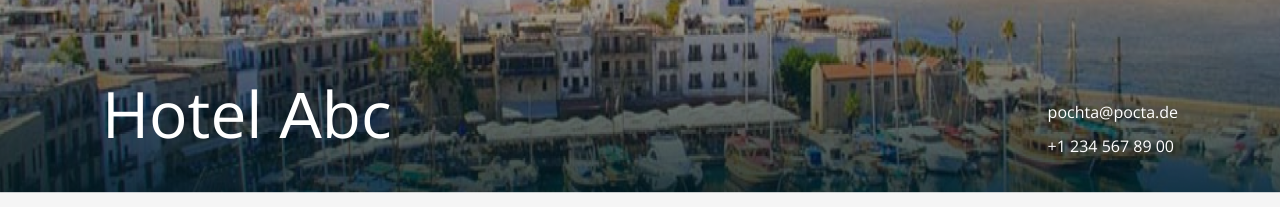
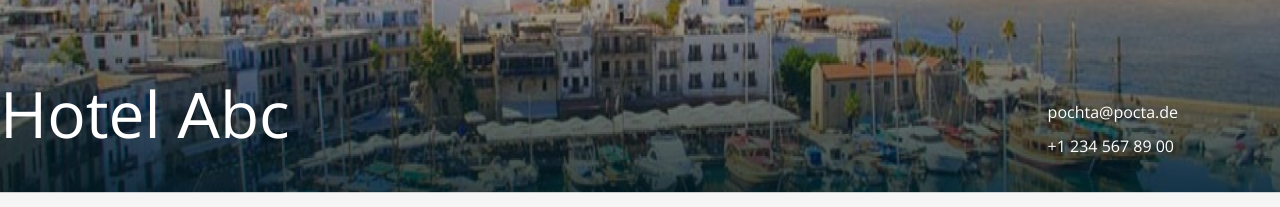
Before and after one commit to MindAsEngine/twg-frontend, a React app: page /hotel in a window 1280 px wide. Shown: the part 250-457 px from the top of the page. Built offline with nearby package versions, Linux system fonts and the light colour scheme; no server answers.

Commit message:
update style file name + delete paddings (tur,attracton,hotels)

```diff
--- a/src/components/showMore/ShowMoreComment.js
+++ b/src/components/showMore/ShowMoreComment.js
@@ -1,5 +1,5 @@
 import { useEffect, useState, useRef } from "react";
-import "./style.scss";
+import "./showMore.scss";
 
 const ShowMoreComment = (props) => {
   const [state, setState] = useState({
--- a/src/components/tags/Tags.js
+++ b/src/components/tags/Tags.js
@@ -5,7 +5,7 @@ import { ReactComponent as Medal } from "../../img/tags/medal.svg";
 import { ReactComponent as Music } from "../../img/tags/music.svg";
 import { ReactComponent as Wifi } from "../../img/tags/wifi.svg";
 
-import "./style.scss";
+import "./tags.scss";
 
 //Тут пишем все значения tags
 const tagIcons = {
--- a/src/pages/attractions/Attractions.js
+++ b/src/pages/attractions/Attractions.js
@@ -1,6 +1,6 @@
 import Preview from "../../img/TurPrew.png";
 import turNo from "../../img/turNo.png";
-import "./style.scss";
+import "./attractionPage.scss";
 import { ShowMoreContent } from "../../components/showMore/ShowMore";
 import Comments from "../../components/comments/Comments";
 import MapsWithSideBar from "../../components/map/MapsWithSideBar";
--- a/src/pages/attractions/style.scss
+++ b/src/pages/attractions/attractionPage.scss
@@ -1,8 +1,12 @@
 @import "../../styles/base/variables.module.scss";
 
 .tur {
-  & .pd {
-    padding: 0 6.37rem;
+  & #preview .pd {
+    padding: 0 6.37rem 0 0;
+    // padding: 0;
+    @media (max-width: $mobileBreakpoint) {
+      padding: 0 20px;
+    }
   }
   .section__title {
     margin-bottom: 2rem;
--- a/src/pages/hotel/Hotel.js
+++ b/src/pages/hotel/Hotel.js
@@ -1,6 +1,6 @@
 import Preview from "../../img/TurPrew.png";
 import turNo from "../../img/turNo.png";
-import "./style.scss";
+import "./hotelPage.scss";
 import { ShowMoreContent } from "../../components/showMore/ShowMore";
 import Comments from "../../components/comments/Comments";
 import MapsWithSideBar from "../../components/map/MapsWithSideBar";
--- a/src/pages/hotel/style.scss
+++ b/src/pages/hotel/hotelPage.scss
@@ -1,8 +1,12 @@
 @import "../../styles/base/variables.module.scss";
 
 .tur {
-  & .pd {
-    padding: 0 6.37rem;
+  & #preview .pd {
+    padding: 0 6.37rem 0 0;
+    // padding: 0;
+    @media (max-width: $mobileBreakpoint) {
+      padding: 0 20px;
+    }
   }
   .section__title {
     margin-bottom: 2rem;
@@ -36,7 +40,7 @@
     .preview__text {
       align-items: end;
     }
-    .tur__contact{
+    .tur__contact {
       display: flex;
       flex-direction: column;
       gap: 12px;
--- a/src/pages/tur/Tur.js
+++ b/src/pages/tur/Tur.js
@@ -1,6 +1,6 @@
 import Preview from "../../img/TurPrew.png";
 import turNo from "../../img/turNo.png";
-import "./style.scss";
+import "./turPage.scss";
 import { ShowMoreContent } from "../../components/showMore/ShowMore";
 import Comments from "../../components/comments/Comments";
 import MapsWithSideBar from "../../components/map/MapsWithSideBar";
--- a/src/pages/tur/style.scss
+++ b/src/pages/tur/turPage.scss
@@ -2,7 +2,7 @@
 
 .tur {
   & #preview .pd {
-    padding: 0 6.37rem;
+    padding: 0 6.37rem 0 0;
     // padding: 0;
     @media (max-width: $mobileBreakpoint) {
       padding: 0 20px;
@@ -45,7 +45,7 @@
       .tur__name {
         font-weight: 600;
       }
-      .tur__price{
+      .tur__price {
         padding: 17px 56px;
         color: rgba(0, 28, 34, 1);
         border-radius: 87px;
@@ -57,14 +57,15 @@
         align-items: start;
       }
     }
-
   }
 
-  #photos, #about-tur, #add-info, #add-tags, #map, #comments {
+  #photos,
+  #about-tur,
+  #add-info,
+  #add-tags,
+  #map,
+  #comments {
     padding: 0;
-    & > div {
-      padding: 0 6.37rem;
-    }
     @media (max-width: $mobileBreakpoint) {
       & > div {
         padding: 0 20px;
@@ -74,7 +75,6 @@
 
   #tags {
     margin: 24px auto;
-    padding: 0 6.37rem;
     @media (max-width: $mobileBreakpoint) {
       padding: 0;
     }
@@ -89,7 +89,6 @@
   }
 }
 
-
 .tur * {
   // outline: 1px dashed rgba(0, 0, 0, .25);
 }
```
Also changed, not shown: src/components/showMore/showMore.scss (renamed from src/components/showMore/style.scss), src/components/tags/tags.scss (renamed from src/components/tags/style.scss).
